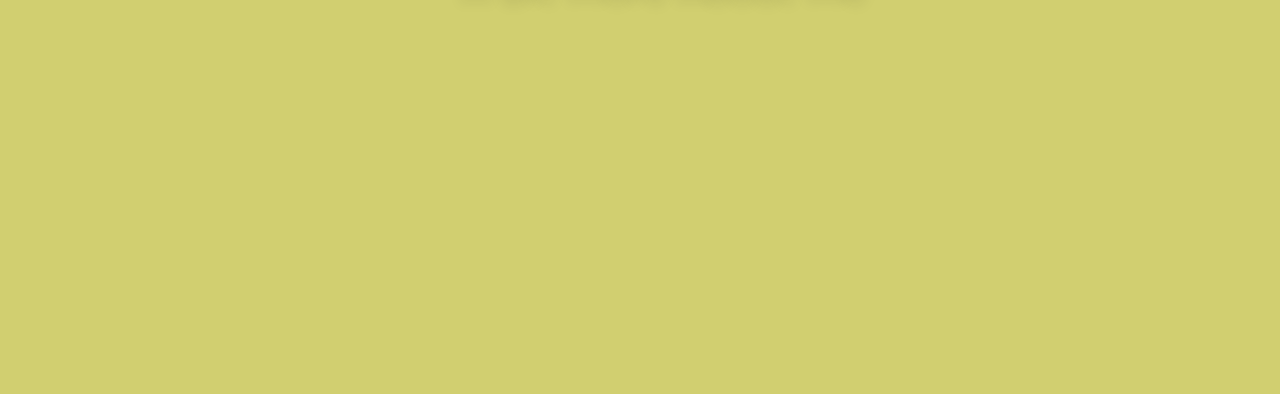
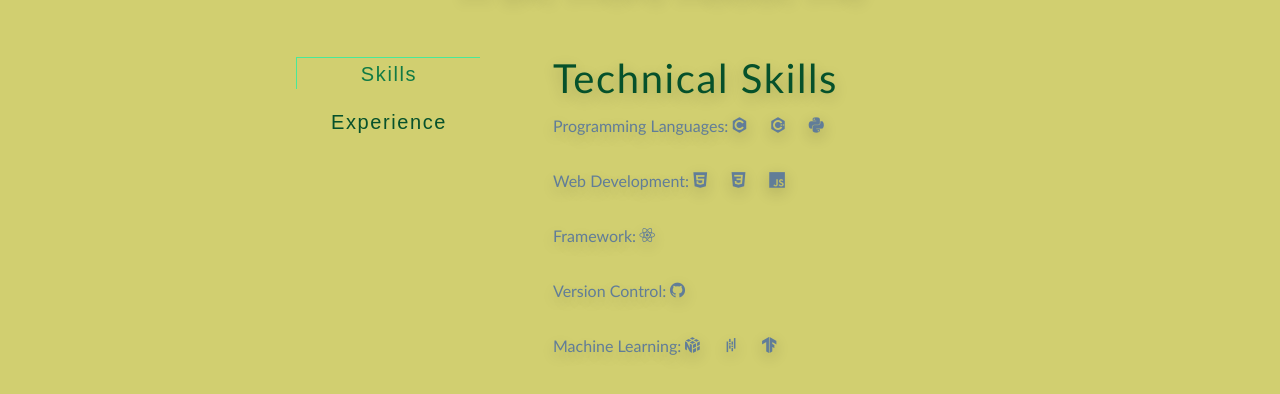
Before and after one commit to abhishekpawl/mysite, a React (Create React App) app: page /aBitMore in a window 1280 px wide. Shown: the part 210-604 px from the top of the page. Built offline with nearby package versions, Linux system fonts and the light colour scheme.

Commit message:
completed aBitMore page w/o animation

```diff
--- a/public/index.html
+++ b/public/index.html
@@ -13,6 +13,8 @@
 
     <link rel="manifest" href="%PUBLIC_URL%/manifest.json" />
 
+    <link rel="stylesheet" href="https://cdn.jsdelivr.net/gh/devicons/devicon@v2.14.0/devicon.min.css">
+
     <title>Blog</title>
   </head>
   <body>
--- a/src/components/ABitMore.js
+++ b/src/components/ABitMore.js
@@ -1,7 +1,11 @@
-import React from 'react';
+import React, {useState} from 'react';
 import {FaRegQuestionCircle} from 'react-icons/fa';
+import Skill from './Skill';
+import Experience from './Experience';
 
 const ABitMore = () => {
+  const [topic, setTopic] = useState('skill')
+
   return (
     <section className="section">
       <div className="title">
@@ -9,6 +13,21 @@ const ABitMore = () => {
         <span><FaRegQuestionCircle /></span>a bit more about me
         </h2>
       </div>
+      <div className="extras-center">
+        {/* buttons */}
+        <div className="btn-container">
+          <button key="1" className={`extra-btn ${topic === 'skill' && 'active-btn'}`}
+          onClick={() => setTopic('skill')}
+          >Skills</button>
+          <button key="2" className={`extra-btn ${topic === 'experience' && 'active-btn'}`}
+          onClick={() => setTopic('experience')}
+          >Experience</button>
+        </div>
+        {/* info */}
+        {
+          topic === 'skill' ? <Skill /> : <Experience />
+        }
+      </div>
     </section>
   )
 }
--- /dev/null
+++ b/src/components/Experience.js
@@ -0,0 +1,17 @@
+import React from 'react';
+import { expData as data } from './expData';
+import SingleJob from './SingleJob';
+
+const Experience = () => {
+  return (
+    <div className="extra-info">
+      {
+        data.map((single) => {
+          return <SingleJob key={single.id} {...single} />
+        })
+      }
+    </div>
+  )
+}
+
+export default Experience
--- /dev/null
+++ b/src/components/SingleJob.js
@@ -0,0 +1,30 @@
+import React, {useState} from 'react';
+import {MdExpandLess, MdExpandMore} from 'react-icons/md';
+
+const SingleJob = ({id, title, text, year}) => {
+  const [showData, setShowData] = useState(false)
+
+  const showHandler = () => {
+    setShowData(!showData)
+  }
+
+  return (
+    <div className="edu">
+      <header style={{display: 'flex'}}>
+        <h3 style={{color: 'var(--clr-primary-1)', backgroundColor: 'rgb(209, 207, 112)'}}>{title}</h3>
+        <button className="edu-btn" onClick={showHandler}>
+          {showData ? <MdExpandLess></MdExpandLess> : <MdExpandMore></MdExpandMore>}
+        </button>
+      </header>
+      {
+        showData &&
+        <div>
+          <p>{year}</p>
+          <h4 style={{backgroundColor: 'rgb(209, 207, 112)'}}>{text}</h4>
+        </div>
+      }
+    </div>
+  )
+}
+
+export default SingleJob
--- /dev/null
+++ b/src/components/Skill.js
@@ -0,0 +1,36 @@
+import React from "react";
+
+const Skill = () => {
+  return (
+    <div className="extra-info">
+      <h2 style={{marginBottom: '1rem'}}>Technical skills</h2>
+      <ul>
+        <li>
+          <p key="1">Programming Languages:
+            <span className="devicon-c-plain"></span>
+            <span className="devicon-cplusplus-plain"></span>
+            <span className="devicon-python-plain"></span>
+          </p>
+          <p key="2">Web Development:
+            <span className="devicon-html5-plain"></span>
+            <span className="devicon-css3-plain"></span>
+            <span className="devicon-javascript-plain"></span>
+          </p>
+          <p key="3">Framework:
+            <span className="devicon-react-original"></span>
+          </p>
+          <p key="4">Version Control:
+            <span className="devicon-github-original"></span>
+          </p>
+          <p key="5">Machine Learning:
+            <span className="devicon-numpy-original"></span>
+            <span className="devicon-pandas-original"></span>
+            <span className="devicon-tensorflow-original"></span>
+          </p>
+        </li>
+      </ul>
+    </div>
+  )
+}
+
+export default Skill
--- /dev/null
+++ b/src/components/expData.js
@@ -0,0 +1,14 @@
+export const expData = [
+  {
+    id: 1,
+    title: 'Indian Institute of Technology, (BHU) Varanasi',
+    text: 'Summer Research Internsip - Gait Recognition in Occlusion and Human Re-identificaiton, under the supervision of Dr. Pratik Chattopadhyay, Assistant Prof., Dept. of Computer Sci., & Engg., IIT (BHU)',
+    year: '2021'
+  },
+  {
+    id: 2,
+    title: 'Wells Fargo',
+    text: 'Incoming Program Analyst Intern',
+    year: '2022'
+  }
+]
--- a/src/index.css
+++ b/src/index.css
@@ -373,6 +373,111 @@ article h4 {
   align-self: center;
   min-width: 2rem;
 }
+/* 4 */
+.extras-center {
+  width: auto;
+  margin: 0 auto;
+  max-width: 60%;
+  margin-top: 3.5rem;
+}
+.btn-container {
+  display: flex;
+  flex-direction: row;
+  justify-content: center;
+  margin-bottom: 4rem;
+  flex-wrap: wrap;
+}
+.extra-btn {
+  background: transparent;
+  border-color: transparent;
+  text-transform: capitalize;
+  font-size: 1.25rem;
+  letter-spacing: var(--spacing);
+  margin: 0 0.5rem;
+  transition: var(--transition);
+  cursor: pointer;
+  padding: 0.25rem 0;
+  line-height: 1;
+  /* outline-color: var(--clr-primary-10); */
+  color: var(--clr-primary-1);
+}
+.extra-btn:hover {
+  color: var(--clr-primary-2);
+  /* box-shadow: var(--clr-primary-2); */
+}
+.active-btn {
+  color: var(--clr-primary-2);
+  box-shadow: var(--clr-primary-2);
+}
+.extra-info {
+  max-width: 100%;
+}
+.extra-info span {
+  margin: auto 0.2rem;
+  size: 2rem;
+  display: inline-block;
+  width: 2rem;
+  height: 2rem;
+}
+.extra-info h2 {
+  font-weight: 400;
+  color: var(--clr-primary-1);
+  display: block;
+}
+.extra-info h4 {
+  text-transform: uppercase;
+  color: var(--clr-grey-5);
+  background: var(--clr-grey-9);
+  display: inline-block;
+  padding: 0.375rem 0.4rem;
+  border-radius: var(--radius);
+  max-width: 100%;
+}
+@media screen and (min-width: 992px) {
+  .extras-center {
+    width: 90vw;
+    display: grid;
+    grid-template-columns: 200px 1fr;
+    column-gap: 4rem;
+  }
+  .btn-container {
+    flex-direction: column;
+    justify-content: flex-start;
+  }
+  .extra-btn {
+    margin-bottom: 1rem;
+  }
+  .active-btn {
+    box-shadow: -1px -1px var(--clr-primary-5);
+  }
+  .extra-btn:hover {
+    box-shadow: -1px -1px var(--clr-primary-5);
+  }
+}
+.btn {
+  text-transform: uppercase;
+  background: var(--clr-primary-5);
+  color: var(--clr-primary-9);
+  padding: 0.375rem 0.75rem;
+  letter-spacing: var(--spacing);
+  font-weight: 700;
+  -webkit-transition: var(--transition);
+  transition: var(--transition);
+  font-size: 0.875rem;
+  border: 2px solid transparent;
+  cursor: pointer;
+  box-shadow: 0 1px 3px rgba(0, 0, 0, 0.2);
+  border-radius: var(--radius);
+  display: block;
+  width: 12rem;
+  text-align: center;
+  margin: 0 auto;
+  margin-top: 3rem;
+}
+.btn:hover {
+  color: var(--clr-primary-1);
+  background: var(--clr-primary-8);
+}
 
 
 
@@ -426,6 +531,31 @@ article h4 {
     height: 2rem;
     font-size: 1.5rem;
   }
+
+  .extras-center {
+    width: 90vw;
+    display: grid;
+    grid-template-columns: 200px 1fr;
+    column-gap: 4rem;
+  }
+  .btn-container {
+    flex-direction: column;
+    justify-content: flex-start;
+  }
+  .extra-btn {
+    margin-bottom: 1rem;
+  }
+  .active-btn {
+    box-shadow: -1px -1px var(--clr-primary-5);
+  }
+  .extra-btn:hover {
+    box-shadow: 1px 1px var(--clr-primary-5);
+  }
+}
+.extras-center article {
+  position: relative;
+  max-width: 100%;
+  opacity: 1;
 }
 article {
   position: absolute;
```
